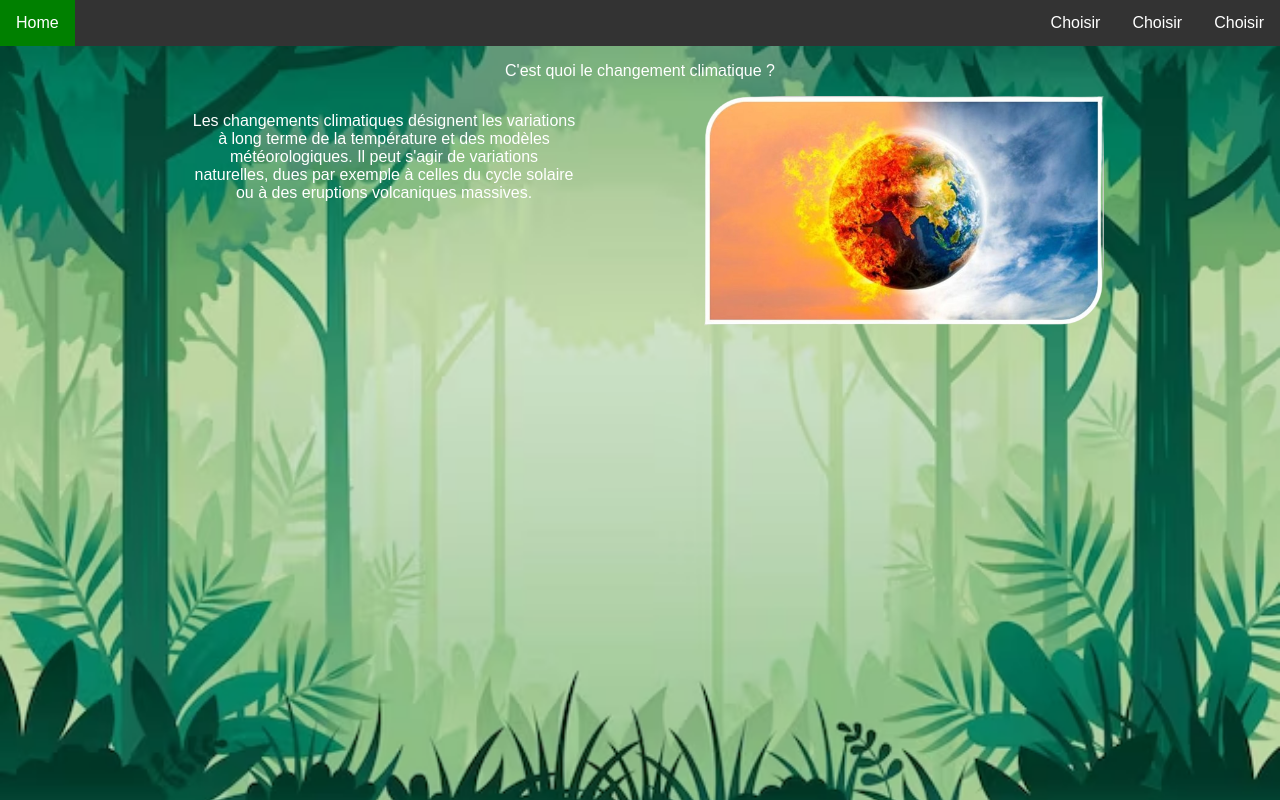
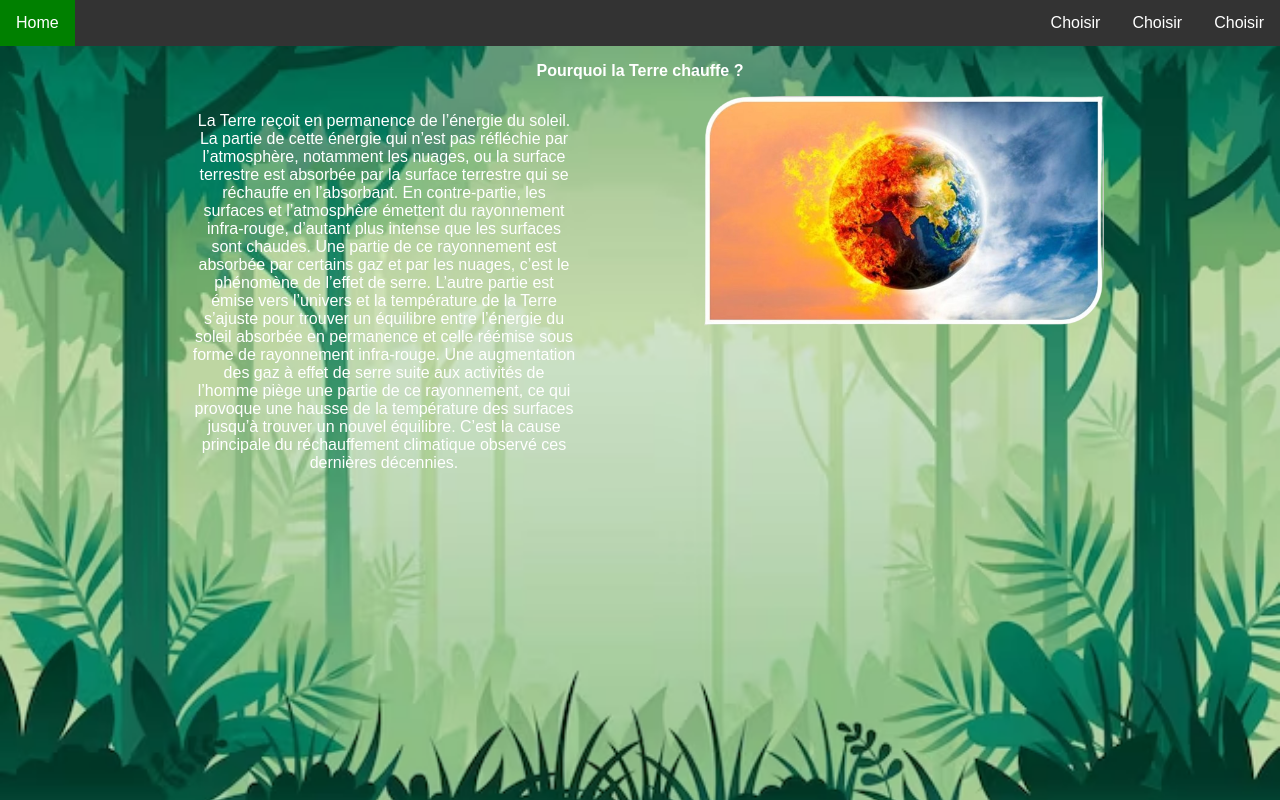
Before and after one commit to Rom001/NI2023, a plain HTML site: page index.html in a window 1280 px wide. Drawn offline with Linux system fonts and the light colour scheme.

Commit message:
pourquoi

```diff
--- a/index.html
+++ b/index.html
@@ -19,13 +19,20 @@
     </ul>
 
     <div id="topcentre">
-        <p>C'est quoi le changement climatique ?</p>
+        <p><strong>Pourquoi la Terre chauffe ?</strong></p>
     </div>
 
     <div id="gauche">
-        <p>Les changements climatiques désignent les variations à long terme de la température et des modèles
-            météorologiques. Il peut s'agir de variations naturelles, dues par exemple à celles du cycle solaire ou à
-            des eruptions volcaniques massives.
+        <p>La Terre reçoit en permanence de l’énergie du soleil. La partie de cette énergie qui n’est pas réfléchie par
+            l’atmosphère, notamment les nuages, ou la surface terrestre est absorbée par la surface terrestre qui se
+            réchauffe en l’absorbant. En contre-partie, les surfaces et l’atmosphère émettent du rayonnement
+            infra-rouge, d’autant plus intense que les surfaces sont chaudes. Une partie de ce rayonnement est absorbée
+            par certains gaz et par les nuages, c’est le phénomène de l’effet de serre. L’autre partie est émise vers
+            l’univers et la température de la Terre s’ajuste pour trouver un équilibre entre l’énergie du soleil
+            absorbée en permanence et celle réémise sous forme de rayonnement infra-rouge. Une augmentation des gaz à
+            effet de serre suite aux activités de l’homme piège une partie de ce rayonnement, ce qui provoque une hausse
+            de la température des surfaces jusqu’à trouver un nouvel équilibre. C’est la cause principale du
+            réchauffement climatique observé ces dernières décennies.
         </p>
     </div>
     <div id="droite">
```
